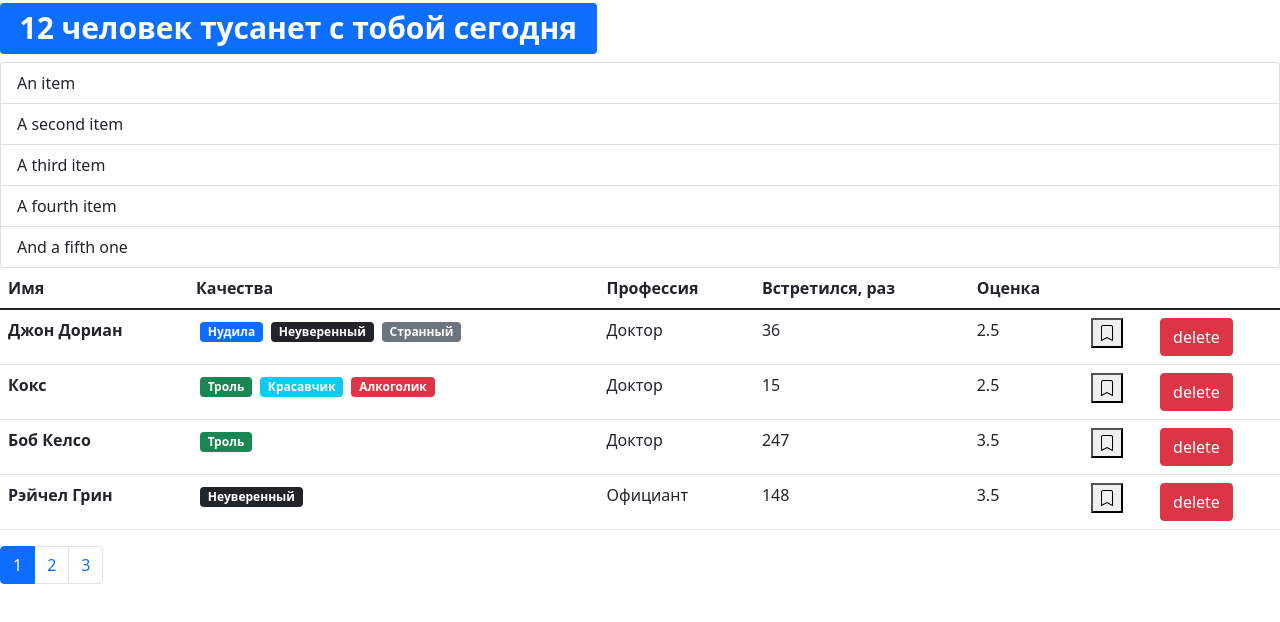
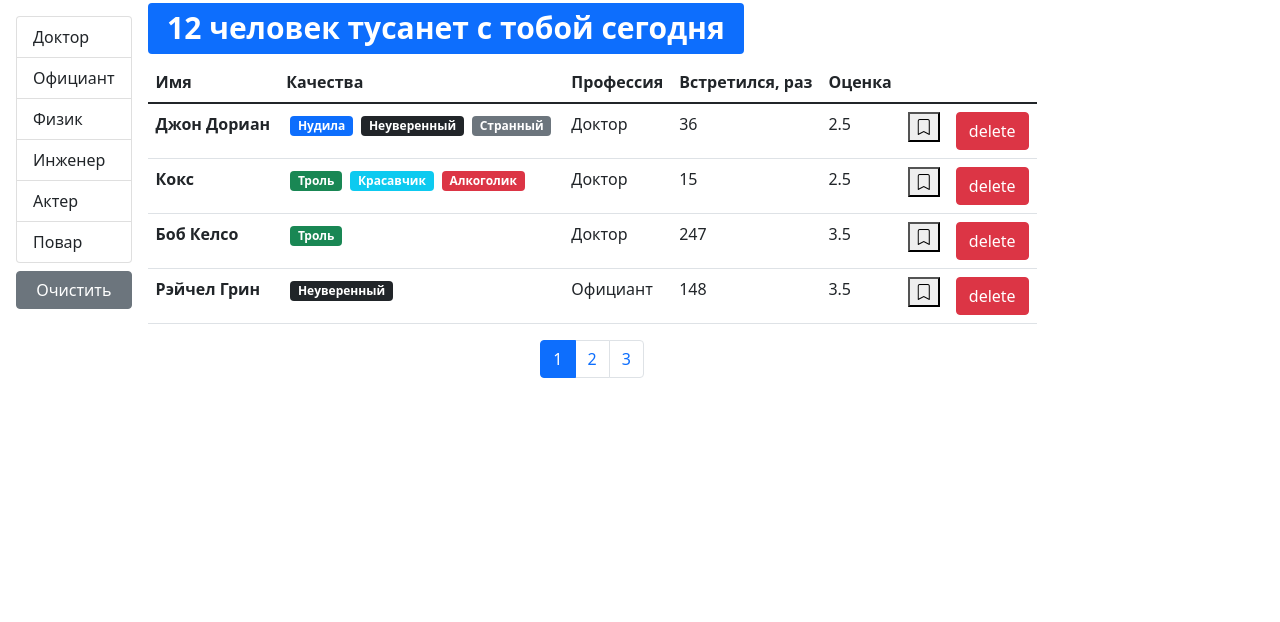
Before and after one commit to Gammani/fast-company-ts, a React (Create React App) app: page / in a window 1280 px wide. Shown: the top 622 px of the page. Built offline with nearby package versions, Linux system fonts and the light colour scheme.

Commit message:
feat: add filterd

```diff
--- a/src/app/App.tsx
+++ b/src/app/App.tsx
@@ -1,6 +1,5 @@
 import React, {useState} from "react";
 import Users from "./component/Users";
-import SearchStatus from "./component/SearchStatus";
 import {UsersType} from "./api/fake.api/user.api";
 import api from "./api";
 
@@ -25,7 +24,6 @@ const App = () => {
 
     return (
         <div>
-            <SearchStatus length={users.length}/>
             <Users onDelete={handleDelete} users={users} onToggleBookmark={handleToggleBookMark}/>
         </div>
     )
--- a/src/app/api/fake.api/professions.api.ts
+++ b/src/app/api/fake.api/professions.api.ts
@@ -1,7 +1,7 @@
-import {ProfessionsType} from "./user.api";
+import {ProfessionsTypeObject, ProfessionType} from "./user.api";
 
 
-export const professions: ProfessionsType = {
+export const professionsObject: ProfessionsTypeObject = {
     doctor: {_id: "67rdca3eeb7f6fgeed471818", name: "Доктор"},
     waiter: {_id: "67rdca3eeb7f6fgeed471820", name: "Официант"},
     physics: {_id: "67rdca3eeb7f6fgeed471814", name: "Физик"},
@@ -9,3 +9,22 @@ export const professions: ProfessionsType = {
     actor: {_id: "67rdca3eeb7f6fgeed471824", name: "Актер"},
     cook: {_id: "67rdca3eeb7f6fgeed471829", name: "Повар"}
 };
+
+export const professions: Array<ProfessionType> = [
+    { _id: "67rdca3eeb7f6fgeed471818", name: "Доктор" },
+    { _id: "67rdca3eeb7f6fgeed471820", name: "Официант" },
+    { _id: "67rdca3eeb7f6fgeed471814", name: "Физик" },
+    { _id: "67rdca3eeb7f6fgeed471822", name: "Инженер" },
+    { _id: "67rdca3eeb7f6fgeed471824", name: "Актер" },
+    { _id: "67rdca3eeb7f6fgeed471829", name: "Повар" }
+];
+
+const fetchAll = () => new Promise((resolve: any) => {
+    window.setTimeout(function () {
+        resolve(professions)
+    }, 2000)
+});
+
+export default {
+    fetchAll
+};
--- a/src/app/api/fake.api/user.api.ts
+++ b/src/app/api/fake.api/user.api.ts
@@ -1,33 +1,9 @@
-import {professions} from "./professions.api";
-
+import {professionsObject as professions} from "./professions.api";
 
 // Profession Type
 
-type DoctorType = {
-    _id: string
-    name: "Доктор"
-}
-type WaiterType = {
-    _id: string
-    name: "Официант"
-}
-type PhysicsType = {
-    _id: string
-    name: "Физик"
-}
-type EngineerType = {
-    _id: string
-    name: "Инженер"
-}
-type ActorType = {
-    _id: string
-    name: "Актер"
-}
-type CookType = {
-    _id: string
-    name: "Повар"
-}
-type ProfessionType = {
+
+export type ProfessionType = {
     name: string
     _id: string
 }
@@ -46,20 +22,19 @@ type QualitiesType = {
     uncertain: QualityType
 }
 
-export type ProfessionsType = {
-    doctor: DoctorType
-    waiter: WaiterType
-    physics: PhysicsType
-    engineer: EngineerType
-    actor: ActorType
-    cook: CookType
+export type ProfessionsTypeObject = {
+    doctor: ProfessionType
+    waiter: ProfessionType
+    physics: ProfessionType
+    engineer: ProfessionType
+    actor: ProfessionType
+    cook: ProfessionType
 }
-type ProfType = DoctorType | WaiterType | PhysicsType | EngineerType | ActorType | CookType | ProfessionType
 
 export type UsersType = {
     _id: string
     name: string
-    profession: ProfType
+    profession: ProfessionType
     qualities: Array<QualityType>
     completedMeetings: number
     rate: number
--- a/src/app/api/index.ts
+++ b/src/app/api/index.ts
@@ -1,5 +1,7 @@
 import * as users from "./fake.api/user.api"
+import professions from "./fake.api/professions.api";
 const API = {
-    users
+    users,
+    professions
 }
 export default API
--- a/src/app/component/GroupList.tsx
+++ b/src/app/component/GroupList.tsx
@@ -1,13 +1,44 @@
 import React from "react";
 
-const GroupList = () => {
+type PropsType = {
+    items: any
+    onItemSelect: (item: any) => void,
+    selectedItem: any,
+    valueProperty?: string,
+    contentProperty?: string,
+}
+
+const GroupList: React.FC<PropsType> = ({items, onItemSelect, selectedItem, valueProperty = "_id", contentProperty = "name"}) => {
+
+    const itemsIsArray = Array.isArray(items);
+
     return (
         <ul className="list-group">
-            <li className="list-group-item">An item</li>
-            <li className="list-group-item">A second item</li>
-            <li className="list-group-item">A third item</li>
-            <li className="list-group-item">A fourth item</li>
-            <li className="list-group-item">And a fifth one</li>
+            {itemsIsArray
+                ? items.map((item) => {
+                    return (
+                        <li
+                            key={item[valueProperty]}
+                            className={"list-group-item" + (selectedItem === item ? " active" : "")}
+                            onClick={() => onItemSelect(item)}
+                            role={"button"}
+                        >
+                            {item[contentProperty]}
+                        </li>
+                    )
+                })
+                : Object.keys(items).map((item) => {
+                    return (
+                        <li
+                            key={items[item][valueProperty]}
+                            className={"list-group-item" + (selectedItem === items[item] ? " active" : "")}
+                            onClick={() => onItemSelect(items[item])}
+                            role={"button"}
+                        >
+                            {items[item][contentProperty]}
+                        </li>
+                    )
+                })}
         </ul>
     );
 };
--- a/src/app/component/Users.tsx
+++ b/src/app/component/Users.tsx
@@ -1,9 +1,11 @@
-import React, {useState} from "react";
-import {UsersType} from "../api/fake.api/user.api";
+import React, {useEffect, useState} from "react";
+import {ProfessionType, UsersType} from "../api/fake.api/user.api";
 import User from "./User";
 import Pagination from "./Pagination";
+import api from "../api";
 import {paginate} from "../utils/paginate";
 import GroupList from "./GroupList";
+import SearchStatus from "./SearchStatus";
 
 
 type PropsType = {
@@ -14,21 +16,59 @@ type PropsType = {
 
 const Users: React.FC<PropsType> = ({users: allUsers, onDelete, onToggleBookmark}) => {
 
-    const count: number = allUsers.length;
+
     const pageSize: number = 4;
     const [currentPage, setCurrentPage] = useState<number>(1);
+    const [professions, setProfessions] = useState<any>();
+    const [selectedProf, setSelectedProf] = useState<any>();
+
+    useEffect(() => {
+        api.professions.fetchAll().then((data: any) => setProfessions(data));
+    }, []);
+
+    useEffect(() => {
+        console.log(professions);
+    }, [professions]);
+    useEffect(() => {
+        setCurrentPage(1);
+    }, [selectedProf]);
+
+    const handleProfessionSelect = (item: ProfessionType) => {
+        setSelectedProf(item);
+        console.log(item);
+    }
 
     const handlePageChange = (pageIndex: number) => {
         console.log('page: ', pageIndex)
         setCurrentPage(pageIndex);
     }
 
-    const users = paginate(allUsers, currentPage, pageSize);
+    const filteredUsers = selectedProf ? allUsers.filter(user => user.profession.name === selectedProf.name) : allUsers;
+    const count: number = filteredUsers.length;
+
+    let users = paginate(filteredUsers, currentPage, pageSize);
+
+    const clearFilter = () => {
+        setSelectedProf(undefined);
+    }
 
 
     return (
-        <>
-            <GroupList />
+        <div className={"d-flex"}>
+            {
+                professions && (
+                    <div className="d-flex flex-column flex-shrink-0 p-3">
+
+                        <GroupList
+                            items={professions}
+                            onItemSelect={handleProfessionSelect}
+                            selectedItem={selectedProf}
+                        />
+                        <button className={"btn btn-secondary mt-2"} onClick={clearFilter}>Очистить</button>
+                    </div>
+                )}
+            <div className="d-flex flex-column">
+                <SearchStatus length={count}/>
                 {
                     count > 0 &&
                     <table className="table">
@@ -45,14 +85,23 @@ const Users: React.FC<PropsType> = ({users: allUsers, onDelete, onToggleBookmark
                         <tbody>
                         {users.map((user) =>
                             (
-                            <User key={user._id} onDelete={onDelete} user={user} onToggleBookmark={onToggleBookmark}/>
+                                <User key={user._id} onDelete={onDelete} user={user}
+                                      onToggleBookmark={onToggleBookmark}/>
                             )
                         )}
                         </tbody>
                     </table>
                 }
-            <Pagination itemsCount={count} pageSize={pageSize} currentPage={currentPage} onPageChange={handlePageChange}/>
-        </>
+                <div className="d-flex justify-content-center">
+                    <Pagination
+                        itemsCount={count}
+                        pageSize={pageSize}
+                        currentPage={currentPage}
+                        onPageChange={handlePageChange}
+                    />
+                </div>
+            </div>
+        </div>
     )
 };
 
```
Also changed, not shown: src/app/component/Pagination.tsx (+0 -9 lines). Lines whose indentation alone changed are shown as unchanged.
